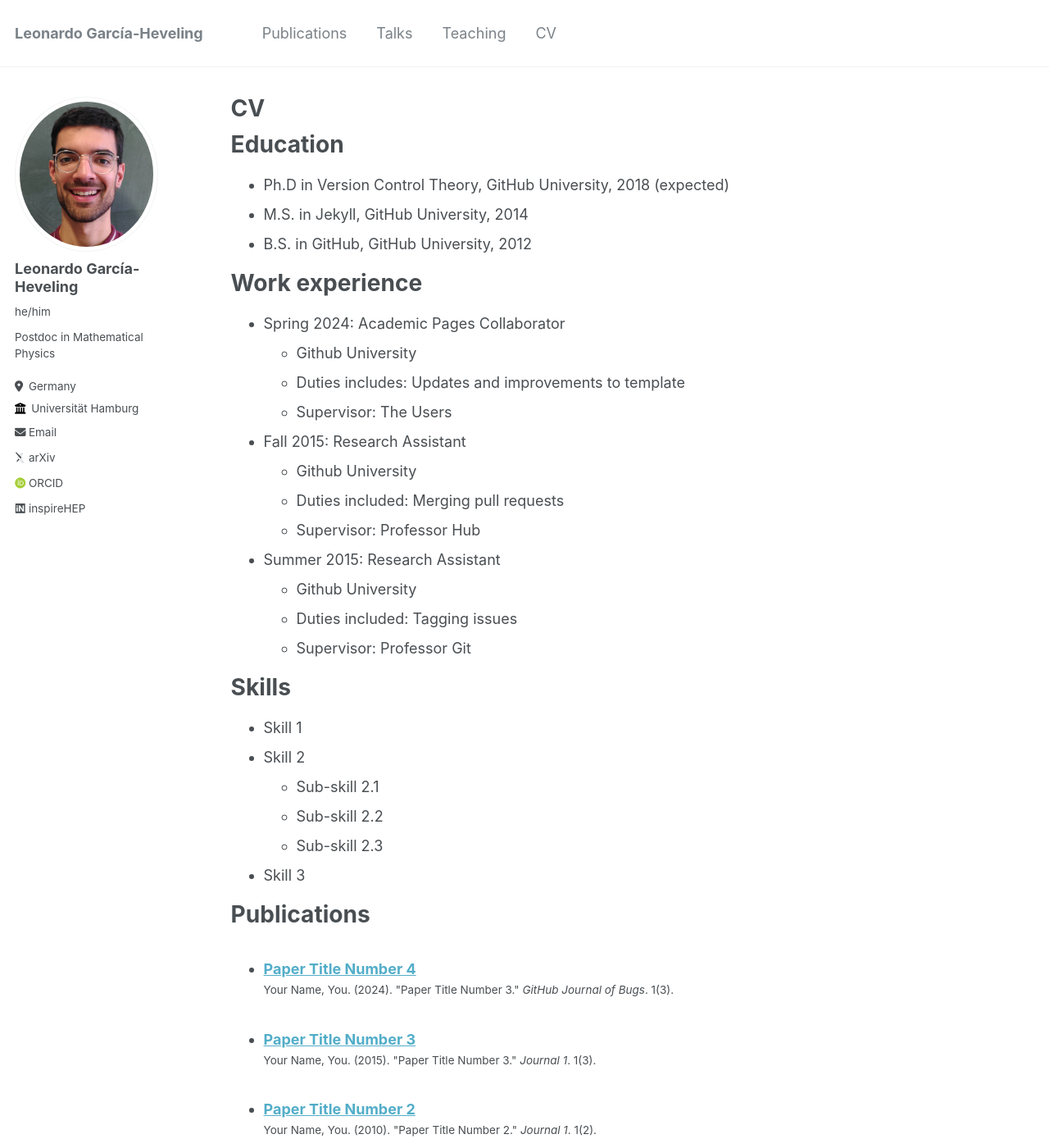
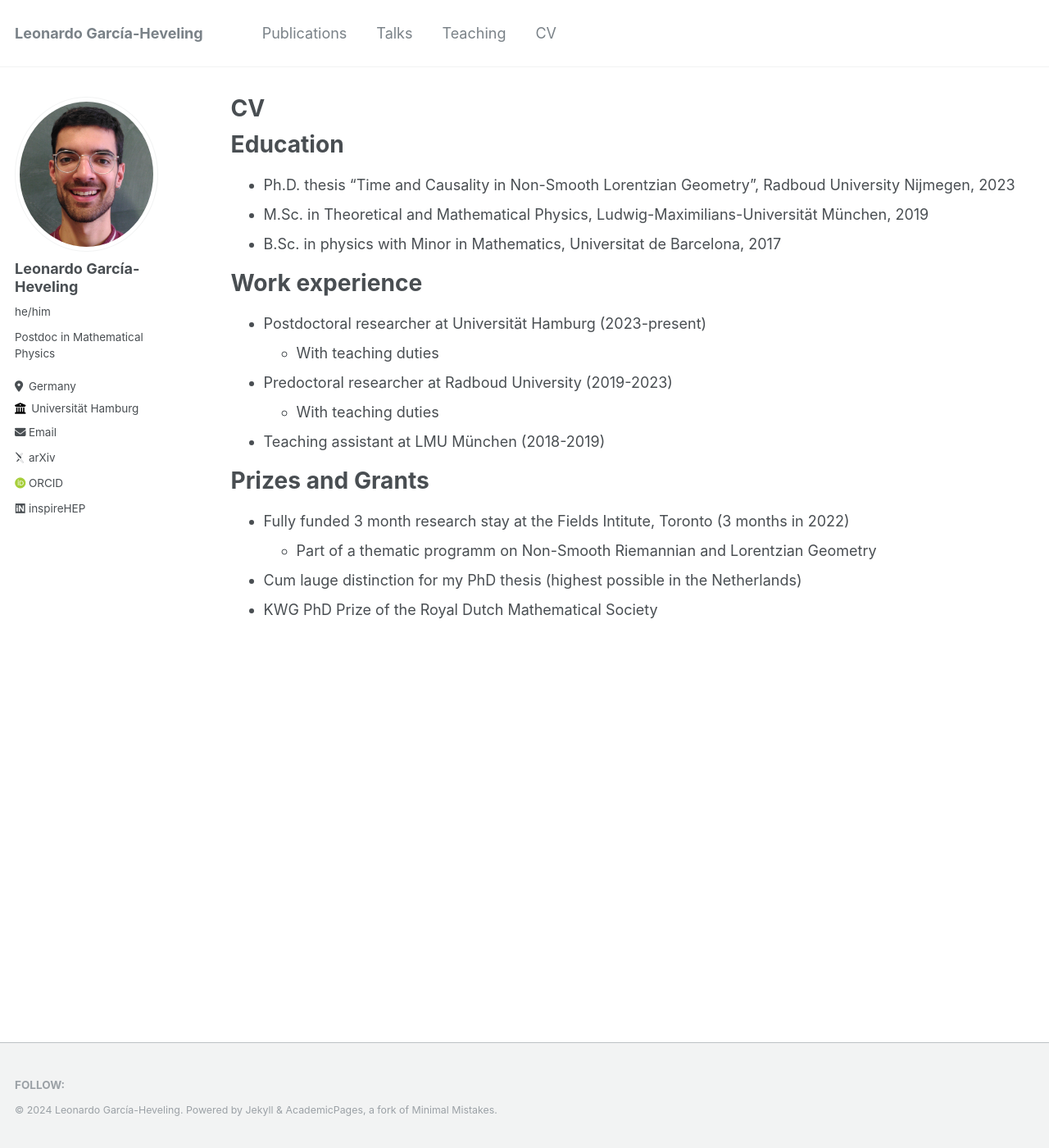
Before and after one commit to LeoGarciaHeveling/LeoGarciaHeveling.github.io, a Jekyll site: the page built from _pages/cv.md, in a window 1280 px wide and 1400 px high. Shown: the whole window at 82% size. Built offline with Jekyll 4.4.1, drawn with Linux system fonts in a browser that asks for light colours; some web fonts are replaced; some of the changed text lies outside the part shown.

Commit message:
Update cv.md

```diff
--- a/_pages/cv.md
+++ b/_pages/cv.md
@@ -11,54 +11,23 @@ redirect_from:
 
 Education
 ======
-* Ph.D in Version Control Theory, GitHub University, 2018 (expected)
-* M.S. in Jekyll, GitHub University, 2014
-* B.S. in GitHub, GitHub University, 2012
+* Ph.D. thesis "Time and Causality in Non-Smooth Lorentzian Geometry", Radboud University Nijmegen, 2023
+* M.Sc. in Theoretical and Mathematical Physics, Ludwig-Maximilians-Universität München, 2019
+* B.Sc. in physics with Minor in Mathematics, Universitat de Barcelona, 2017
 
 Work experience
 ======
-* Spring 2024: Academic Pages Collaborator
-  * Github University
-  * Duties includes: Updates and improvements to template
-  * Supervisor: The Users
+* Postdoctoral researcher at Universität Hamburg (2023-present)
+    * With teaching duties
 
-* Fall 2015: Research Assistant
-  * Github University
-  * Duties included: Merging pull requests
-  * Supervisor: Professor Hub
+* Predoctoral researcher at Radboud University (2019-2023)
+    * With teaching duties
 
-* Summer 2015: Research Assistant
-  * Github University
-  * Duties included: Tagging issues
-  * Supervisor: Professor Git
+* Teaching assistant at LMU München (2018-2019)
 
-Skills
+Prizes and Grants
 ======
-* Skill 1
-* Skill 2
-  * Sub-skill 2.1
-  * Sub-skill 2.2
-  * Sub-skill 2.3
-* Skill 3
-
-Publications
-======
-  <ul>{% for post in site.publications reversed %}
-    {% include archive-single-cv.html %}
-  {% endfor %}</ul>
-
-Talks
-======
-  <ul>{% for post in site.talks reversed %}
-    {% include archive-single-talk-cv.html  %}
-  {% endfor %}</ul>
-
-Teaching
-======
-  <ul>{% for post in site.teaching reversed %}
-    {% include archive-single-cv.html %}
-  {% endfor %}</ul>
-
-Service and leadership
-======
-* Currently signed in to 43 different slack teams
+* Fully funded 3 month research stay at the Fields Intitute, Toronto (3 months in 2022)
+    * Part of a thematic programm on Non-Smooth Riemannian and Lorentzian Geometry
+* Cum lauge distinction for my PhD thesis (highest possible in the Netherlands)
+* KWG PhD Prize of the Royal Dutch Mathematical Society
```
